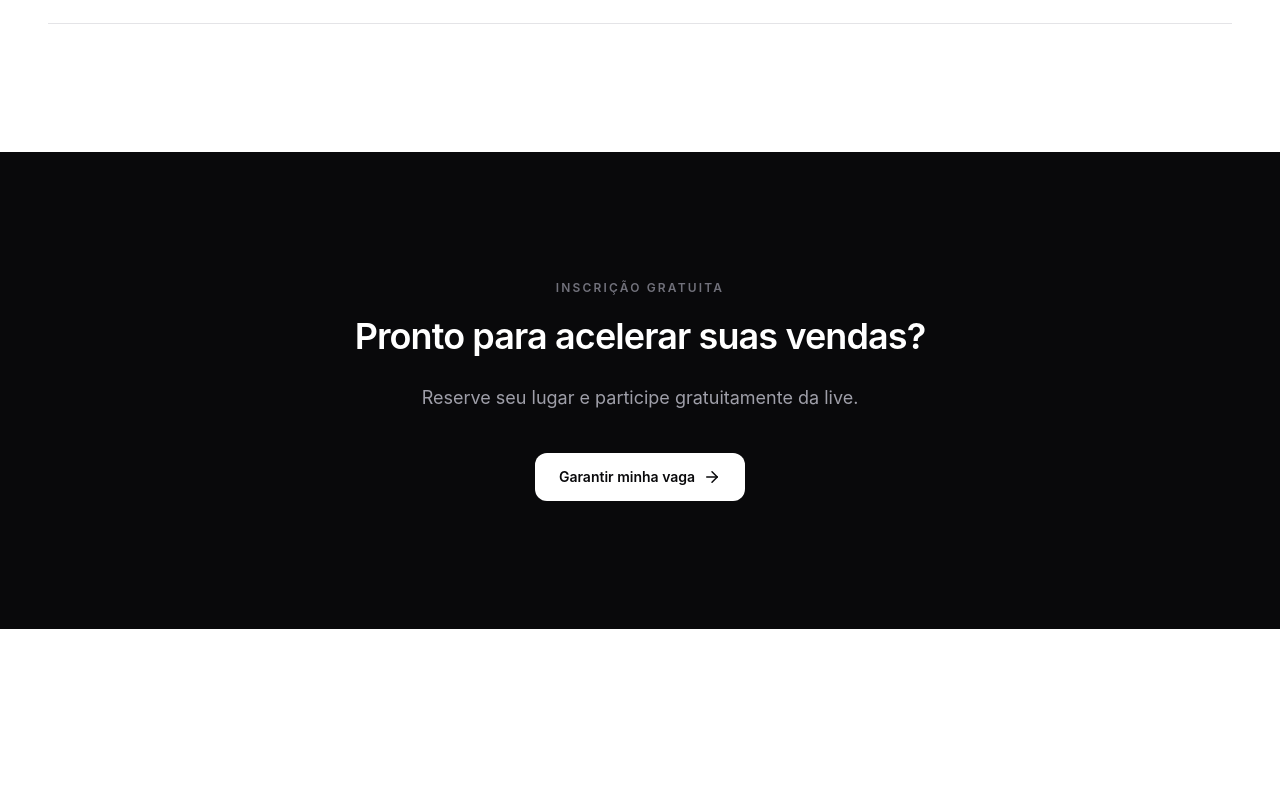
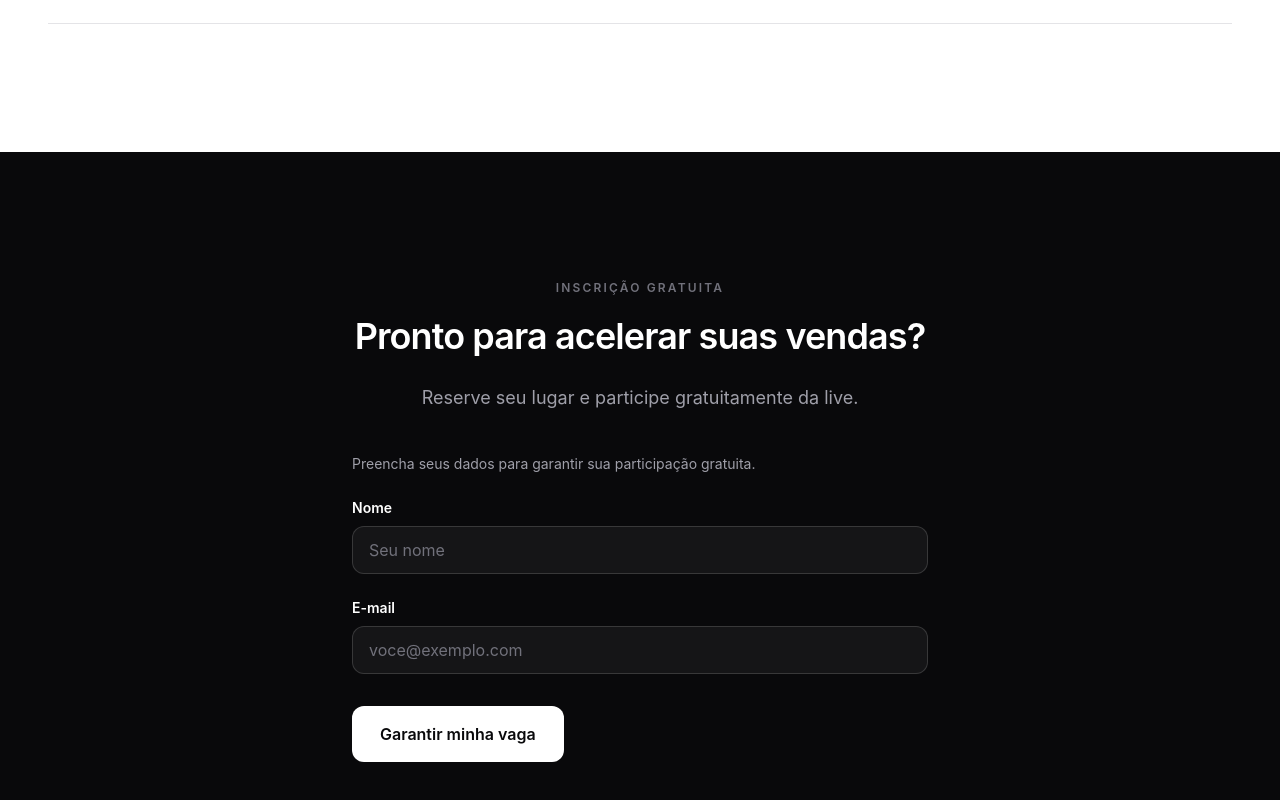
Before and after one commit to UelintonHJ/landing-page-conversao, a React (Vite) app: page / in a window 1280 px wide. Shown: the part 3529-4329 px from the top of the page. Before the commit the page ends 4158 px from the top, so only its background shows below. Built offline with nearby package versions, Linux system fonts and the light colour scheme.

Commit message:
feat: replace CTA button with registration form
- replace the static CTA button with the RegistrationForm component
- integrate the registration flow into the CTA section
- remove the unused ArrowRight icon import
- preserve existing layout, typography, spacing, and design tokens

```diff
--- a/src/components/sections/CTASection.tsx
+++ b/src/components/sections/CTASection.tsx
@@ -1,6 +1,5 @@
-import { ArrowRight } from 'lucide-react'
-
-import { Button, Container, Typography } from '../ui'
+import { Container, Typography } from '../ui'
+import { RegistrationForm } from '../ui/RegistrationForm'
 
 export function CTASection() {
     return (
@@ -34,16 +33,7 @@ export function CTASection() {
                         Reserve seu lugar e participe gratuitamente da live.
                     </Typography>
 
-                    <div className='mt-10'>
-                        <Button variant='inverse'>
-                            Garantir minha vaga
-
-                            <ArrowRight
-                                aria-hidden='true'
-                                size={18}
-                            />
-                        </Button>
-                    </div>
+                    <RegistrationForm />
                 </div>
             </Container>
         </section>
```
